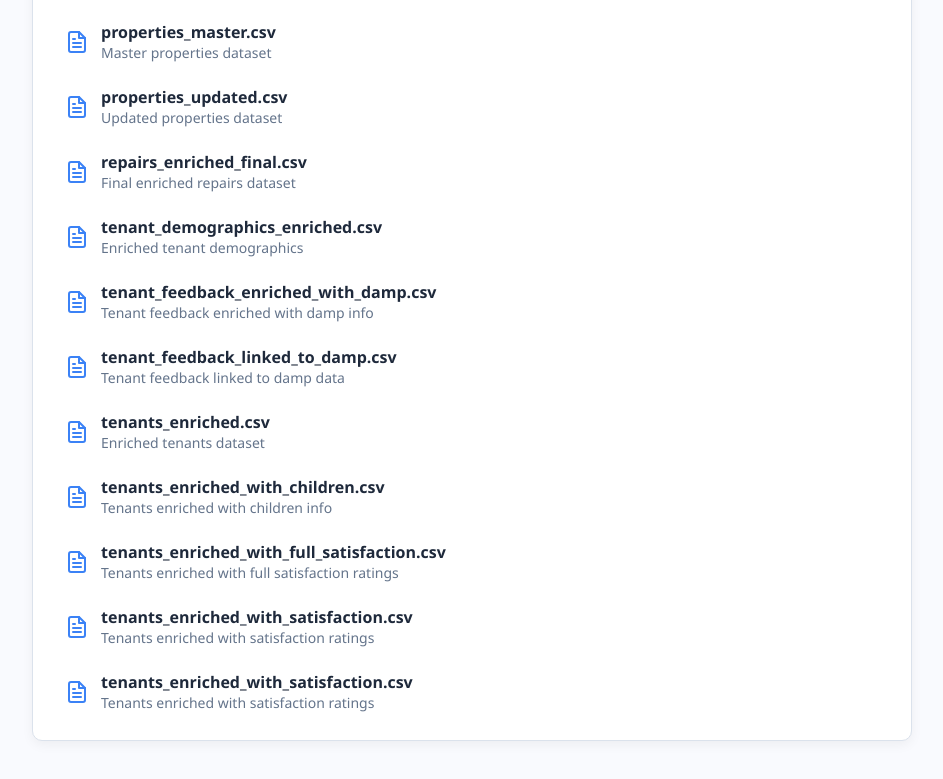
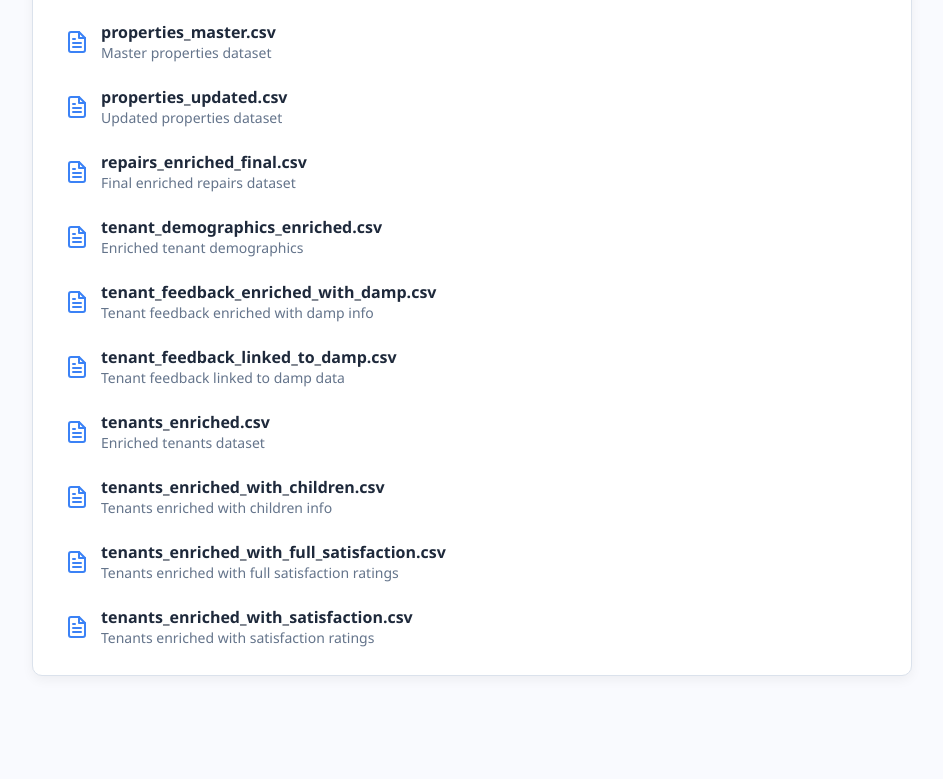
Before and after one commit to kittypony123/kittypony123.github.io, a plain HTML site: page datadownload.html in a window 1280 px wide. Shown: the part 3361-4140 px from the top of the page, without its empty margins (168-1111 px from the left). After the commit the page ends 4105 px from the top, so only its background shows below. Drawn offline with nearby package versions, Linux system fonts and the light colour scheme.

Commit message:
Update datadownload.html

```diff
--- a/datadownload.html
+++ b/datadownload.html
@@ -154,7 +154,6 @@
     <li><a href="/files/additional_datasets/tenants_enriched_with_children.csv" class="file-item"><i data-feather="file-text" class="file-icon csv"></i><div class="file-info"><div class="file-name">tenants_enriched_with_children.csv</div><div class="file-desc">Tenants enriched with children info</div></div></a></li>
     <li><a href="/files/additional_datasets/tenants_enriched_with_full_satisfaction.csv" class="file-item"><i data-feather="file-text" class="file-icon csv"></i><div class="file-info"><div class="file-name">tenants_enriched_with_full_satisfaction.csv</div><div class="file-desc">Tenants enriched with full satisfaction ratings</div></div></a></li>
     <li><a href="/files/additional_datasets/tenants_enriched_with_satisfaction.csv" class="file-item"><i data-feather="file-text" class="file-icon csv"></i><div class="file-info"><div class="file-name">tenants_enriched_with_satisfaction.csv</div><div class="file-desc">Tenants enriched with satisfaction ratings</div></div></a></li>
-    <li><a href="/files/other/zipped.zip" class="file-item"><i data-feather="file-text" class="file-icon csv"></i><div class="file-info"><div class="file-name">tenants_enriched_with_satisfaction.csv</div><div class="file-desc">Tenants enriched with satisfaction ratings</div></div></a></li>
 
   </ul>
 </details>
```
